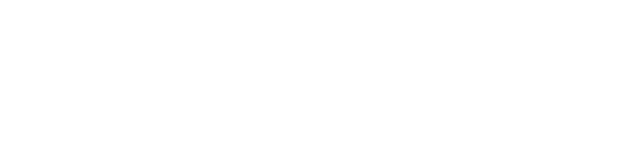
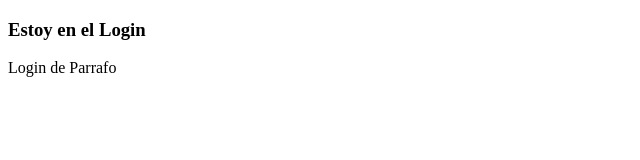
Before and after one commit to eavellonl/repository, a plain HTML site: page index.html in a window 1280 px wide. Shown: the whole page, without its empty margins (0-640 px from the left). Drawn offline with Linux system fonts and the light colour scheme.

Commit message:
los cambios en el login

```diff
--- a/index.html
+++ b/index.html
@@ -8,5 +8,10 @@
 </head>
 <body>
 
+    <div>
+        <h3>Estoy en el Login</h3>
+        <p>Login de Parrafo</p>
+        <img src="/" alt="">
+    </div>
 </body>
 </html>
```
